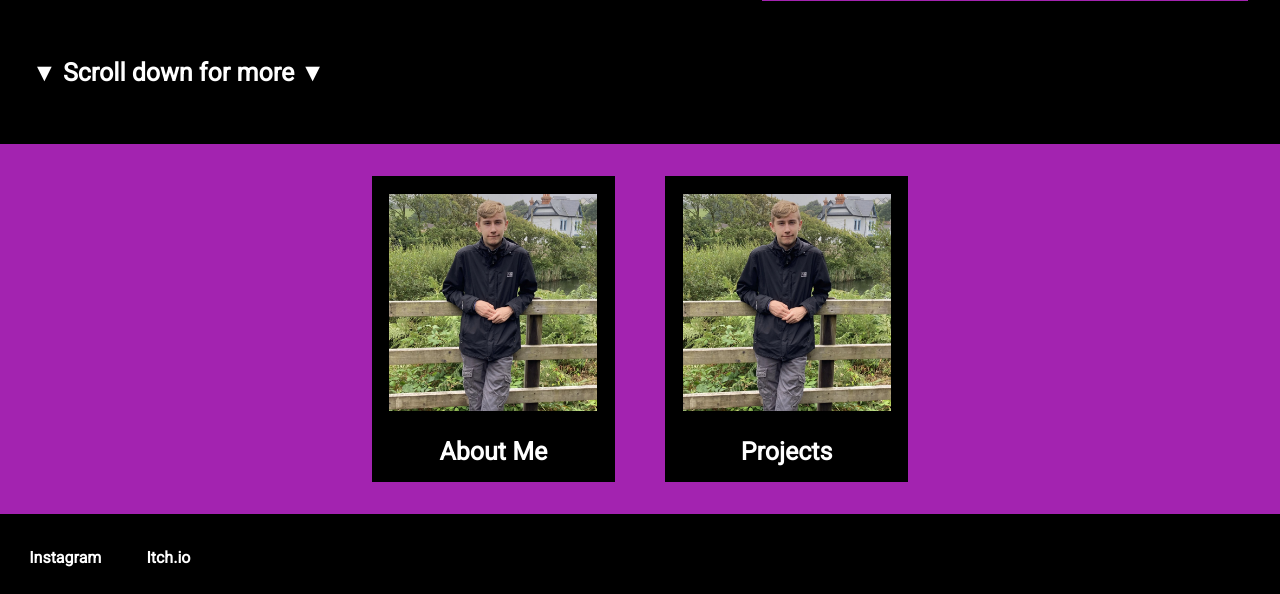
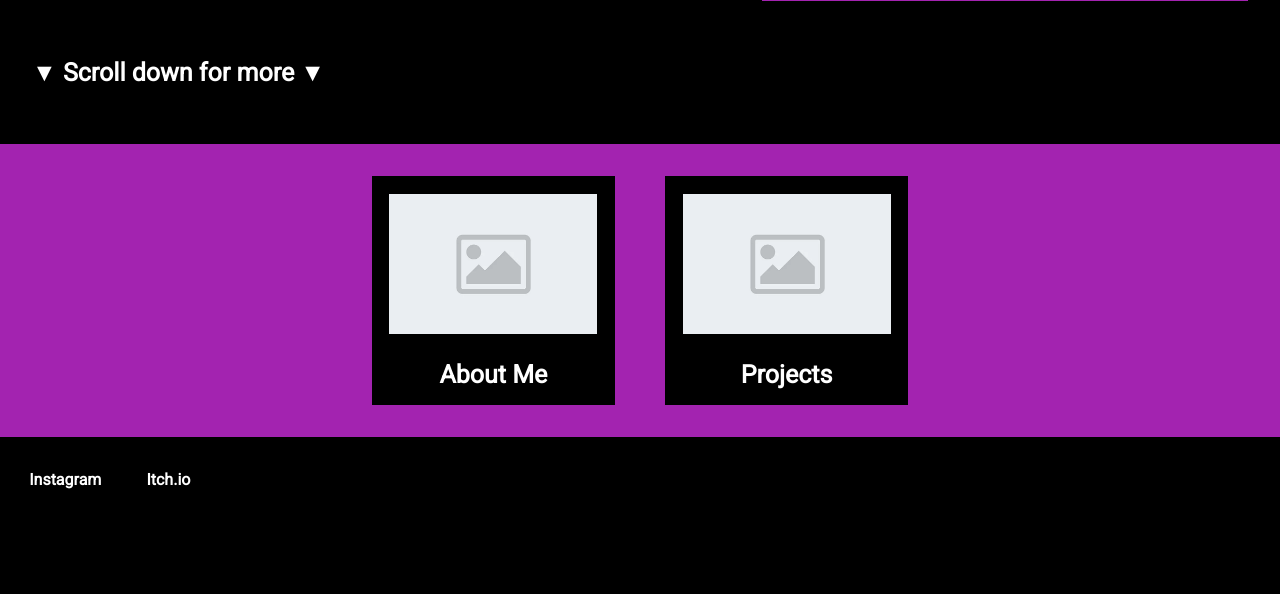
Before and after one commit to Harvelon365/Harvelon365.github.io, a PHP site: page / in a window 1280 px wide. Shown: the part 622-1216 px from the top of the page. After the commit the page ends 1111 px from the top, so only its background shows below. Run offline with PHP 8.4, Linux system fonts and the light colour scheme.

Commit message:
Added placeholder image, converted images to webp

```diff
--- a/index.html
+++ b/index.html
@@ -34,7 +34,7 @@
 
             </div>
             <div class="top-image-container">
-                <img class="portrait-photo" src="images/portrait.jpg" alt="Me">
+                <img class="portrait-photo" src="images/portrait.webp" alt="Me">
                 <!--Convert image to webp and change reference-->
             </div>
         </div>
@@ -43,13 +43,13 @@
             <div class="page-grid-container">
                 <a class="page-grid-item-link" href="about.html">
                     <div class="page-grid-item">
-                        <img id="grid-photo" class="portrait-photo" src="images/portrait.jpg" alt="Me">
+                        <img id="grid-photo" class="portrait-photo" src="images/placeholder.webp" alt="Me">
                         <p class="grid-item-title">About Me</mark></p>
                     </div>
                 </a>
                 <a class="page-grid-item-link" href="projects.html">
                     <div class="page-grid-item">
-                        <img id="grid-photo" class="portrait-photo" src="images/portrait.jpg" alt="Me">
+                        <img id="grid-photo" class="portrait-photo" src="images/placeholder.webp" alt="Me">
                         <p class="grid-item-title">Projects</mark></p>
                     </div>
                 </a>
--- a/styles.css
+++ b/styles.css
@@ -181,7 +181,7 @@ li a:where(:hover, :focus-visible) {
 }
 
 .page-grid-container {
-    display: inline-grid;
+    display: grid;
     column-gap: 50px;
     row-gap: 50px;
     grid-auto-flow: column;
@@ -221,7 +221,10 @@ a.page-grid-item-link:where(:hover, :focus-visible) .grid-item-title{
 
 a.page-grid-item-link:hover #grid-photo{
     width: 95%;
-    margin: 2.5%;
+    margin-top: 2.5%;
+    margin-left: 2.5%;
+    margin-right: 2.5%;
+    margin-bottom: 3.5%;
 }
 
 label {
```
Also changed, not shown: images/placeholder.webp (added), images/portrait.jpg (deleted), images/portrait.webp (added).
